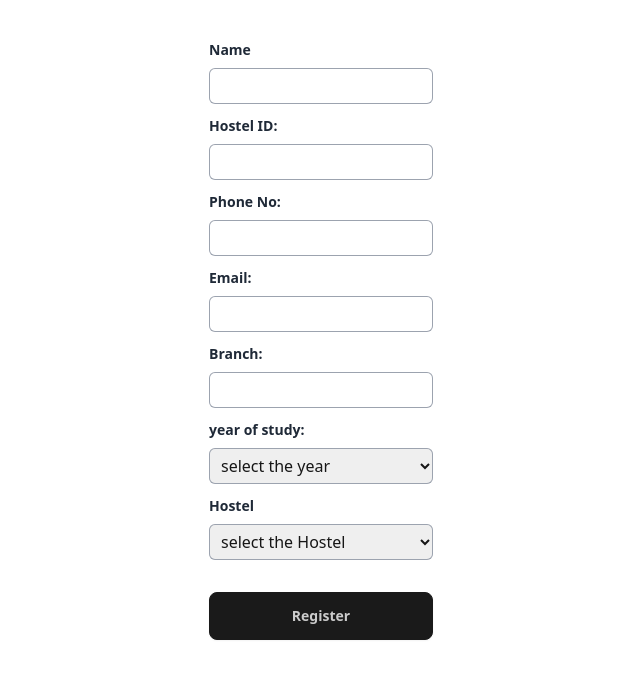
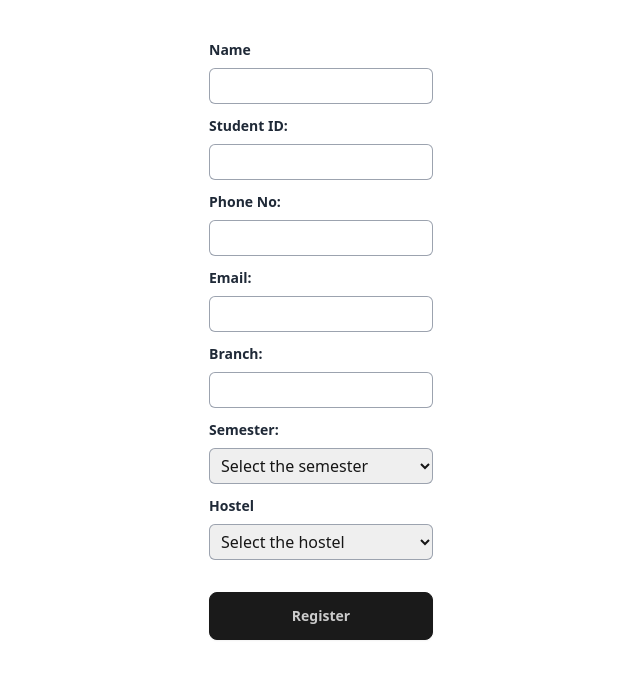
Before and after one commit to Shuaibullattil/lateCheck, a Next.js app in the folder sampleone/: page /register in a window 1280 px wide. Shown: the top 678 px of the page, without its empty margins (303-943 px from the left). Built offline with nearby package versions, Linux system fonts and the light colour scheme.

Commit message:
linked backedn and front end for register page

```diff
--- a/sampleone/package.json
+++ b/sampleone/package.json
@@ -11,6 +11,7 @@
   "dependencies": {
     "@supabase/supabase-js": "^2.48.1",
     "@tailwindcss/typography": "^0.5.16",
+    "axios": "^1.7.9",
     "next": "15.1.5",
     "react": "^19.0.0",
     "react-dom": "^19.0.0"
--- a/sampleone/src/app/register/page.tsx
+++ b/sampleone/src/app/register/page.tsx
@@ -1,103 +1,196 @@
-import Image from "next/image";
+"use client";
+import { useState } from "react";
+import axios from "axios";
 
 export default function Home() {
+  const [formData, setFormData] = useState({
+    name: "",
+    student_id: "",
+    phoneno: "",
+    email: "",
+    branch: "",
+    semester: "",
+    hostel: "",
+    address: "N/A",
+  });
+
+  const handleChange = (e: React.ChangeEvent<HTMLInputElement | HTMLSelectElement>) => {
+    setFormData({
+      ...formData,
+      [e.target.name]: e.target.value,
+    });
+  };
+
+  const handleSubmit = async (e: React.FormEvent<HTMLFormElement>) => {
+    e.preventDefault();
+
+    try {
+      const response = await axios.post("http://127.0.0.1:8000/add/user", null, {
+        params: {
+          name: formData.name,
+          address: formData.address,
+          email: formData.email,
+          hostel: formData.hostel,
+          sem: formData.semester,
+          branch: formData.branch,
+          phone_no: formData.phoneno,
+          student_id: formData.student_id,
+        },
+      });
+
+      alert("User registered successfully!");
+      console.log(response.data);
+    } catch (error: unknown) {
+      if (axios.isAxiosError(error)) {
+        console.error("Error registering user:", error.response?.data || error);
+        alert(error.response?.data?.detail || "Registration failed!");
+      } else {
+        console.error("Unexpected error:", error);
+        alert("An unexpected error occurred!");
+      }
+    }
+  };
+
   return (
     <div className="mx-auto mt-10 w-64">
-
-   <form action="">
-
+      <form onSubmit={handleSubmit}>
         <div>
-      <label  className="block text-gray-800 font-semibold text-sm"
-        >Name</label >
+          <label className="block text-gray-800 font-semibold text-sm">
+            Name
+          </label>
           <div className="mt-2">
             <input
               type="text"
               name="name"
+              value={formData.name}
+              onChange={handleChange}
+              required
               className="block w-56 rounded-md py-1.5 px-2 ring-1 ring-inset ring-gray-400 focus:text-gray-800 mb-3"
             />
           </div>
         </div>
 
         <div>
-      <label  className="block text-gray-800 font-semibold text-sm"
-        >Hostel ID:</label >
+          <label className="block text-gray-800 font-semibold text-sm">
+            Student ID:
+          </label>
           <div className="mt-2">
             <input
               type="text"
-          name="messid"
-          className="block w-56 rounded-md py-1.5 px-2 ring-1 ring-inset ring-gray-400 focus:text-gray-800  mb-3"
+              name="student_id"
+              value={formData.student_id}
+              onChange={handleChange}
+              required
+              className="block w-56 rounded-md py-1.5 px-2 ring-1 ring-inset ring-gray-400 focus:text-gray-800 mb-3"
             />
           </div>
         </div>
 
         <div>
-      <label  className="block text-gray-800 font-semibold text-sm"
-        >Phone No:</label >
+          <label className="block text-gray-800 font-semibold text-sm">
+            Phone No:
+          </label>
           <div className="mt-2">
             <input
               type="text"
               name="phoneno"
-          className="block w-56 rounded-md py-1.5 px-2 ring-1 ring-inset ring-gray-400 focus:text-gray-800  mb-3"
+              value={formData.phoneno}
+              onChange={handleChange}
+              required
+              className="block w-56 rounded-md py-1.5 px-2 ring-1 ring-inset ring-gray-400 focus:text-gray-800 mb-3"
             />
           </div>
         </div>
 
         <div>
-      <label  className="block text-gray-800 font-semibold text-sm"
-        >Email:</label >
+          <label className="block text-gray-800 font-semibold text-sm">
+            Email:
+          </label>
           <div className="mt-2">
             <input
               type="email"
               name="email"
-          className="block w-56 rounded-md py-1.5 px-2 ring-1 ring-inset ring-gray-400 focus:text-gray-800  mb-3"
+              value={formData.email}
+              onChange={handleChange}
+              required
+              className="block w-56 rounded-md py-1.5 px-2 ring-1 ring-inset ring-gray-400 focus:text-gray-800 mb-3"
             />
           </div>
         </div>
 
         <div>
-      <label  className="block text-gray-800 font-semibold text-sm"
-        >Branch:</label >
+          <label className="block text-gray-800 font-semibold text-sm">
+            Branch:
+          </label>
           <div className="mt-2">
             <input
               type="text"
               name="branch"
-          className="block w-56 rounded-md py-1.5 px-2 ring-1 ring-inset ring-gray-400 focus:text-gray-800  mb-3"
+              value={formData.branch}
+              onChange={handleChange}
+              required
+              className="block w-56 rounded-md py-1.5 px-2 ring-1 ring-inset ring-gray-400 focus:text-gray-800 mb-3"
             />
           </div>
         </div>
 
         <div>
-      <label  className="block text-gray-800 font-semibold text-sm"
-        >year of study:</label >
+          <label className="block text-gray-800 font-semibold text-sm">
+            Semester:
+          </label>
           <div className="mt-2">
-       <select name="year" id="" className="block w-56 rounded-md py-1.5 px-2 ring-1 ring-inset ring-gray-400 focus:text-gray-800  mb-3">
-          <option value=""disabled selected>select the year</option>
+            <select
+              name="semester"
+              value={formData.semester}
+              onChange={handleChange}
+              required
+              className="block w-56 rounded-md py-1.5 px-2 ring-1 ring-inset ring-gray-400 focus:text-gray-800 mb-3"
+            >
+              <option value="" disabled>
+                Select the semester
+              </option>
               <option value="1">1</option>
               <option value="2">2</option>
               <option value="3">3</option>
               <option value="4">4</option>
+              <option value="5">5</option>
+              <option value="6">6</option>
+              <option value="7">7</option>
+              <option value="8">8</option>
             </select>
           </div>
         </div>
 
         <div>
-      <label  className="block text-gray-800 font-semibold text-sm"
-        >Hostel</label >
+          <label className="block text-gray-800 font-semibold text-sm">
+            Hostel
+          </label>
           <div className="mt-2">
-        <select name="hostel" id="" className="block w-56 rounded-md py-1.5 px-2 ring-1 ring-inset ring-gray-400 focus:text-gray-800  mb-3">
-          <option value=""disabled selected>select the Hostel</option>
-          <option value="swaraaj">Swaraaj Hostel</option>
-          <option value="sahara">Sahara Hostel</option>
-          <option value="siberia">Siberia Hostel</option>
+            <select
+              name="hostel"
+              value={formData.hostel}
+              onChange={handleChange}
+              required
+              className="block w-56 rounded-md py-1.5 px-2 ring-1 ring-inset ring-gray-400 focus:text-gray-800 mb-3"
+            >
+              <option value="" disabled>
+                Select the hostel
+              </option>
+              <option value="swaraj">Swaraj</option>
+              <option value="sahara">Sahara</option>
+              <option value="sagar">Sagar</option>
+              <option value="sarover">Sarover</option>
             </select>
           </div>
         </div>
 
-
-
-    <button className="btn btn-neutral mt-5 w-56">Register</button>
+        <button
+          type="submit"
+          className="btn btn-neutral mt-5 w-56"
+        >
+          Register
+        </button>
       </form>
-
     </div>
   );
 }
```
Also changed, not shown: 2 other files (tests, documents, lock files or other folders). Lines whose indentation alone changed are shown as unchanged.
